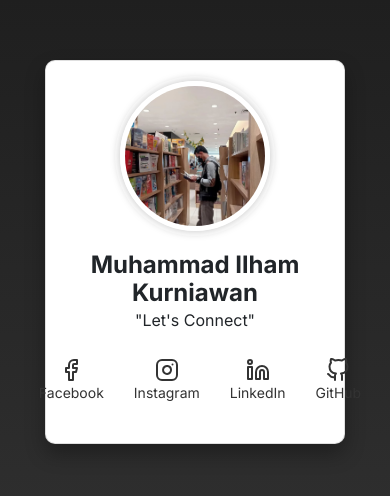
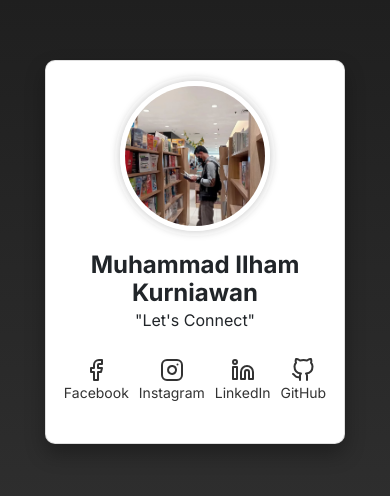
Before and after one commit to muh-ilhamkurniawan/LinkProfil, a plain HTML site: page index.html in a window 390 px wide. Shown: the part 170-666 px from the top of the page. Drawn offline with nearby package versions, Linux system fonts and the light colour scheme.

Commit message:
edit mobile1

```diff
--- a/style.css
+++ b/style.css
@@ -92,6 +92,6 @@ body {
 
   .social-links a {
     font-size: 14px;
-    margin-right: 10px;
+    margin: 0 5px;
   }
 }
```
